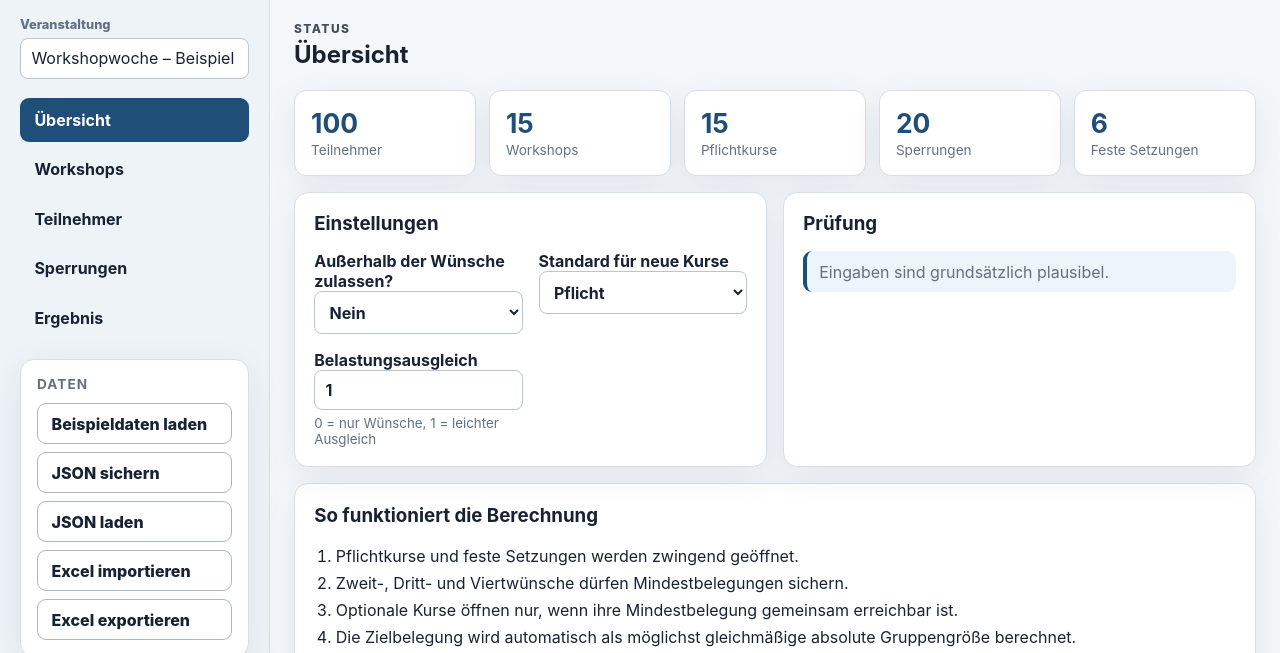
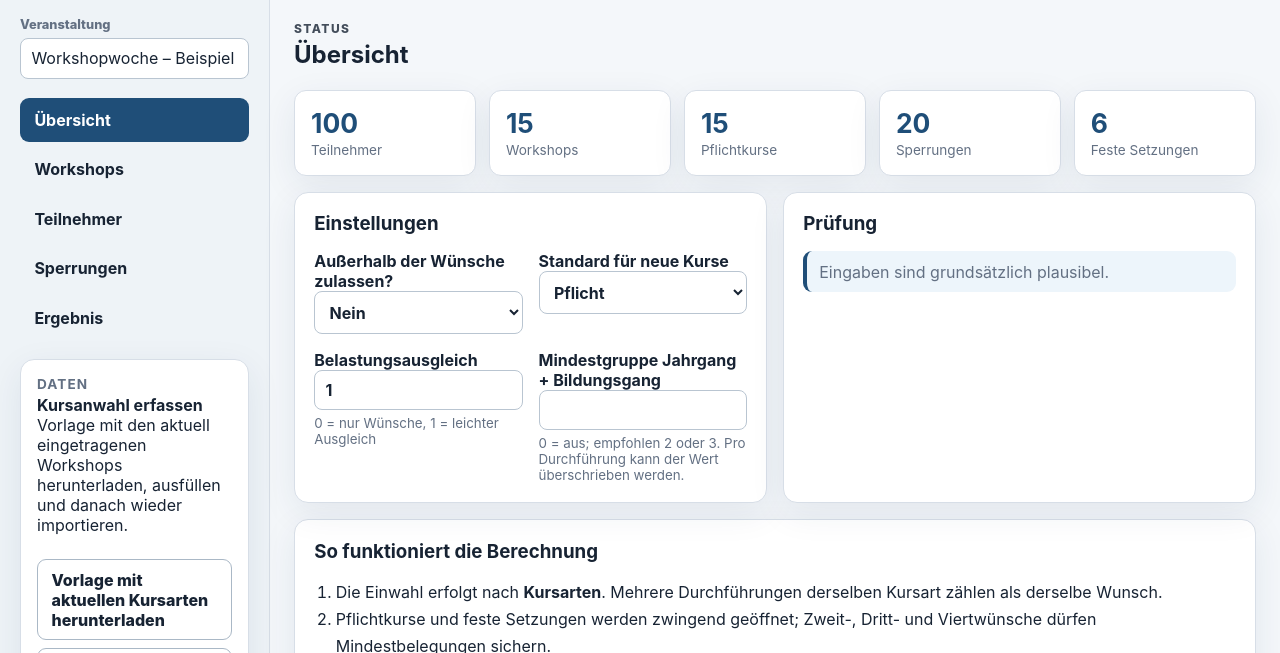
Before and after one commit to Aphel234/workshop, a website with bundled scripts: page dist/index.html in a window 1280 px wide. Shown: the part 147-800 px from the top of the page. Built offline with nearby package versions, Linux system fonts and the light colour scheme.

Commit message:
Add files via upload

```diff
--- a/dist/index.html
+++ b/dist/index.html
@@ -41,10 +41,15 @@
 
       <section class="side-card">
         <h2>Daten</h2>
+        <div class="template-box">
+          <strong>Kursanwahl erfassen</strong>
+          <p>Vorlage mit den aktuell eingetragenen Workshops herunterladen, ausfüllen und danach wieder importieren.</p>
+          <button id="templateBtn" class="button full template-button">Vorlage mit aktuellen Kursarten herunterladen</button>
+        </div>
+        <button id="excelImportBtn" class="button full">Ausgefüllte Vorlage importieren</button>
         <button id="sampleBtn" class="button full">Beispieldaten laden</button>
         <button id="jsonExportBtn" class="button full">JSON sichern</button>
         <button id="jsonImportBtn" class="button full">JSON laden</button>
-        <button id="excelImportBtn" class="button full">Excel importieren</button>
         <button id="excelExportBtn" class="button full">Excel exportieren</button>
         <input id="jsonFile" type="file" accept="application/json,.json" hidden>
         <input id="excelFile" type="file" accept=".xlsx,.xls" hidden>
@@ -77,6 +82,10 @@
                 <input id="balanceWeight" type="number" min="0" max="100" step="1">
                 <small>0 = nur Wünsche, 1 = leichter Ausgleich</small>
               </label>
+              <label>Mindestgruppe Jahrgang + Bildungsgang
+                <input id="cohortMin" type="number" min="0" max="20" step="1">
+                <small>0 = aus; empfohlen 2 oder 3. Pro Durchführung kann der Wert überschrieben werden.</small>
+              </label>
             </div>
           </article>
           <article class="card">
@@ -87,18 +96,18 @@
         <article class="card">
           <h3>So funktioniert die Berechnung</h3>
           <ol class="steps">
-            <li>Pflichtkurse und feste Setzungen werden zwingend geöffnet.</li>
-            <li>Zweit-, Dritt- und Viertwünsche dürfen Mindestbelegungen sichern.</li>
-            <li>Optionale Kurse öffnen nur, wenn ihre Mindestbelegung gemeinsam erreichbar ist.</li>
-            <li>Die Zielbelegung wird automatisch als möglichst gleichmäßige absolute Gruppengröße berechnet.</li>
-            <li>Bei ähnlich guten Wunschlösungen wird die Lehrerbelastung ausgeglichen.</li>
+            <li>Die Einwahl erfolgt nach <strong>Kursarten</strong>. Mehrere Durchführungen derselben Kursart zählen als derselbe Wunsch.</li>
+            <li>Pflichtkurse und feste Setzungen werden zwingend geöffnet; Zweit-, Dritt- und Viertwünsche dürfen Mindestbelegungen sichern.</li>
+            <li>Für jede Durchführung gilt zusätzlich die Mindestgruppe aus <strong>Jahrgang + Bildungsgang</strong>: vertretene Kohorten müssen 0 oder mindestens N Personen haben.</li>
+            <li>Optionale Durchführungen dürfen entfallen, wenn ihre Mindestbelegung nicht erreichbar ist.</li>
+            <li>Die Zielbelegung wird automatisch berechnet; bei ähnlich guten Wunschlösungen wird die Lehrerbelastung ausgeglichen.</li>
           </ol>
         </article>
       </section>
 
       <section class="panel" data-panel="workshops">
         <div class="panel-heading">
-          <div><p class="eyebrow">Maximal 30</p><h2>Workshops</h2></div>
+          <div><p class="eyebrow">Maximal 30 Durchführungen</p><h2>Kursarten & Durchführungen</h2><p class="section-help">Gleiche Kursart-ID = derselbe Wunsch. Mit ＋ legst du eine weitere Gruppe derselben Kursart an.</p></div>
           <button id="addWorkshopBtn" class="button">Workshop hinzufügen</button>
         </div>
         <div class="table-wrap"><table id="workshopsTable"></table></div>
--- a/dist/styles.css
+++ b/dist/styles.css
@@ -34,6 +34,11 @@ h3 { margin-bottom: 1rem; }
 .side-card, .card { background: var(--surface); border: 1px solid var(--line); border-radius: 14px; box-shadow: var(--shadow); }
 .side-card { padding: 1rem; margin-top: 1rem; }
 .side-card h2 { font-size: .85rem; text-transform: uppercase; letter-spacing: .08em; color: var(--muted); }
+.template-box { margin: .75rem 0 1rem; padding: .85rem; border: 1px solid #b8d2e6; border-radius: 11px; background: #edf6fc; }
+.template-box strong { display: block; color: var(--navy); }
+.template-box p { margin: .35rem 0 .55rem; color: var(--muted); font-size: .82rem; line-height: 1.45; }
+.template-button { border-color: var(--navy) !important; color: white !important; background: var(--navy) !important; }
+.template-button:hover { background: var(--navy-dark) !important; }
 .panel { display: none; }
 .panel.active-panel { display: block; }
 .panel-heading { display: flex; justify-content: space-between; gap: 1rem; align-items: end; margin-bottom: 1.1rem; }
@@ -50,7 +55,7 @@ h3 { margin-bottom: 1rem; }
 .text-input, select, input[type="number"] { width: 100%; padding: .58rem .65rem; border: 1px solid #b9c5d1; border-radius: 8px; background: white; color: var(--ink); }
 .compact { width: 210px; }
 .field-label { display: block; margin-bottom: .35rem; font-size: .8rem; font-weight: 800; color: var(--muted); }
-.button { padding: .62rem .85rem; border: 1px solid #aab8c6; border-radius: 9px; background: white; color: var(--ink); font-weight: 800; }
+.button { display: inline-block; text-decoration: none; padding: .62rem .85rem; border: 1px solid #aab8c6; border-radius: 9px; background: white; color: var(--ink); font-weight: 800; }
 .button:hover { background: #f0f5f9; }
 .button.primary { border-color: var(--navy); color: white; background: var(--navy); }
 .button.primary:hover { background: var(--navy-dark); }
@@ -101,3 +106,5 @@ dialog form { display: grid; gap: 1rem; }
   .content { padding: 0; }
   .card, .stat, .table-wrap { box-shadow: none; break-inside: avoid; }
 }
+.section-help { margin: .3rem 0 0; color: var(--muted, #607080); font-size: .9rem; }
+.row-actions { white-space: nowrap; display: flex; gap: .25rem; align-items: center; }
```
Also changed, not shown: dist/sw.js, 1 other file.
